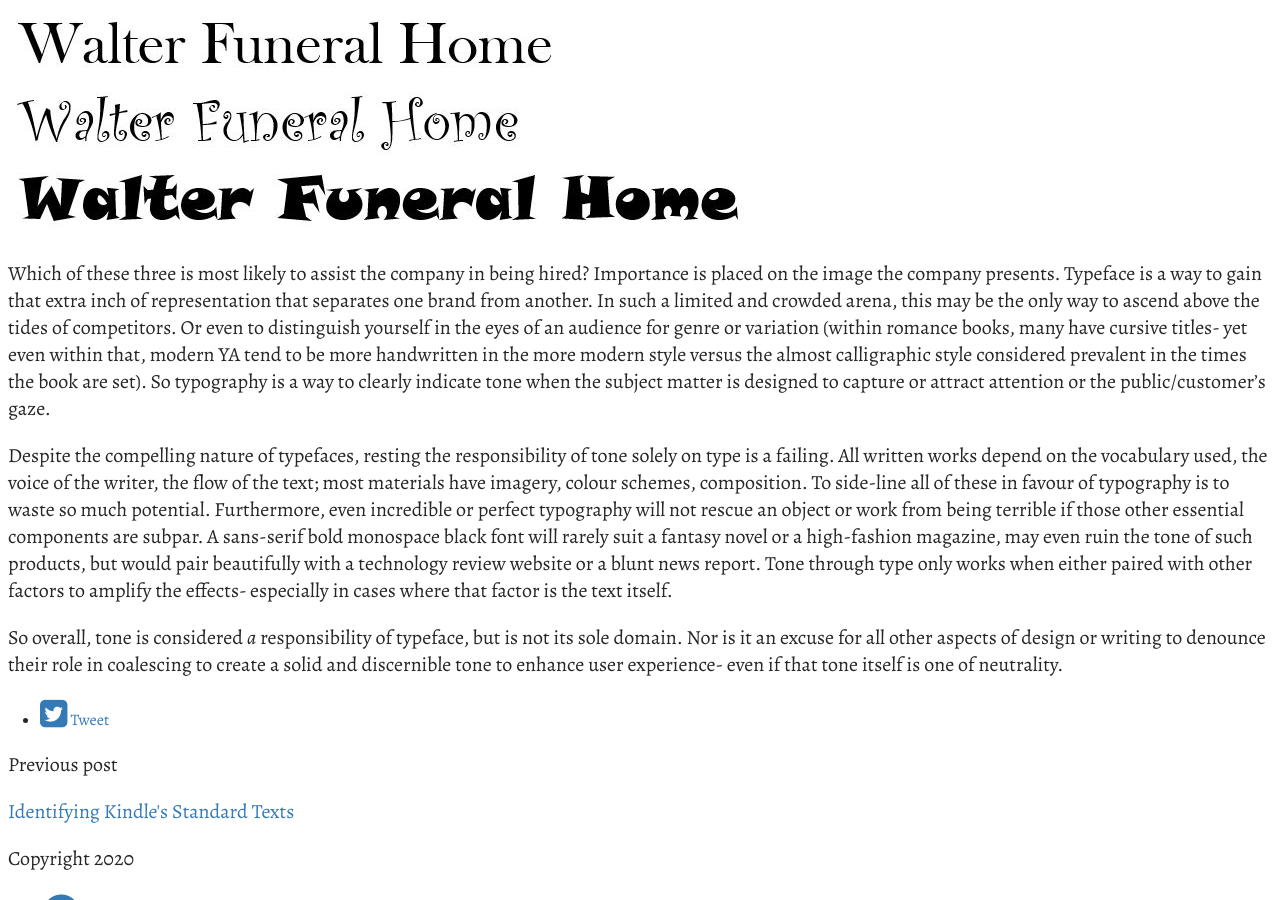
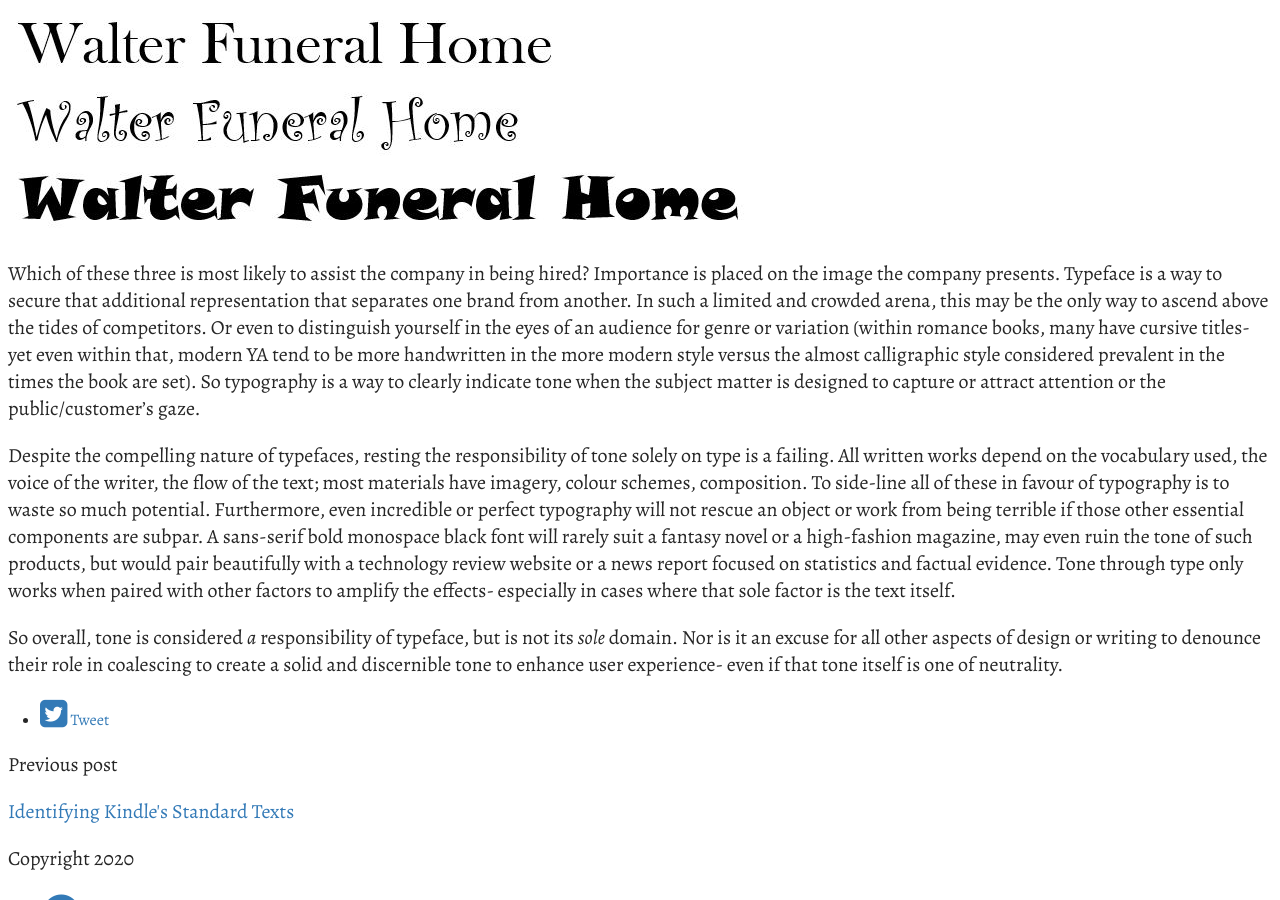
Before and after one commit to eyescroll/BrookesBlog, a Jekyll site: the page built from _posts/2020-10-07-is-tone-the-responsibility-of-font.md, in a window 1280 px wide and 900 px high, scrolled down 1249 px. Built offline with Jekyll 4.4.1, drawn with Linux system fonts in a browser that asks for light colours; some web fonts are replaced.

Commit message:
Update Post “2020-10-07-is-tone-the-responsibility-of-font”

```diff
--- a/_posts/2020-10-07-is-tone-the-responsibility-of-font.md
+++ b/_posts/2020-10-07-is-tone-the-responsibility-of-font.md
@@ -16,8 +16,8 @@
 
 ![](../uploads/article3-walterfuneralhome.jpg)
 
-Which of these three is most likely to assist the company in being hired? Importance is placed on the image the company presents. Typeface is a way to gain that extra inch of representation that separates one brand from another. In such a limited and crowded arena, this may be the only way to ascend above the tides of competitors. Or even to distinguish yourself in the eyes of an audience for genre or variation (within romance books, many have cursive titles- yet even within that, modern YA tend to be more handwritten in the more modern style versus the almost calligraphic style considered prevalent in the times the book are set). So typography is a way to clearly indicate tone when the subject matter is designed to capture or attract attention or the public/customer's gaze.
+Which of these three is most likely to assist the company in being hired? Importance is placed on the image the company presents. Typeface is a way to secure that additional representation that separates one brand from another. In such a limited and crowded arena, this may be the only way to ascend above the tides of competitors. Or even to distinguish yourself in the eyes of an audience for genre or variation (within romance books, many have cursive titles- yet even within that, modern YA tend to be more handwritten in the more modern style versus the almost calligraphic style considered prevalent in the times the book are set). So typography is a way to clearly indicate tone when the subject matter is designed to capture or attract attention or the public/customer's gaze.
 
-Despite the compelling nature of typefaces, resting the responsibility of tone solely on type is a failing. All written works depend on the vocabulary used, the voice of the writer, the flow of the text; most materials have imagery, colour schemes, composition. To side-line all of these in favour of typography is to waste so much potential. Furthermore, even incredible or perfect typography will not rescue an object or work from being terrible if those other essential components are subpar. A sans-serif bold monospace black font will rarely suit a fantasy novel or a high-fashion magazine, may even ruin the tone of such products, but would pair beautifully with a technology review website or a blunt news report. Tone through type only works when either paired with other factors to amplify the effects- especially in cases where that factor is the text itself.
+Despite the compelling nature of typefaces, resting the responsibility of tone solely on type is a failing. All written works depend on the vocabulary used, the voice of the writer, the flow of the text; most materials have imagery, colour schemes, composition. To side-line all of these in favour of typography is to waste so much potential. Furthermore, even incredible or perfect typography will not rescue an object or work from being terrible if those other essential components are subpar. A sans-serif bold monospace black font will rarely suit a fantasy novel or a high-fashion magazine, may even ruin the tone of such products, but would pair beautifully with a technology review website or a news report focused on statistics and factual evidence. Tone through type only works when paired with other factors to amplify the effects- especially in cases where that sole factor is the text itself.
 
-So overall, tone is considered *a* responsibility of typeface, but is not its sole domain. Nor is it an excuse for all other aspects of design or writing to denounce their role in coalescing to create a solid and discernible tone to enhance user experience- even if that tone itself is one of neutrality.
+So overall, tone is considered *a* responsibility of typeface, but is not its *sole* domain. Nor is it an excuse for all other aspects of design or writing to denounce their role in coalescing to create a solid and discernible tone to enhance user experience- even if that tone itself is one of neutrality.
```
